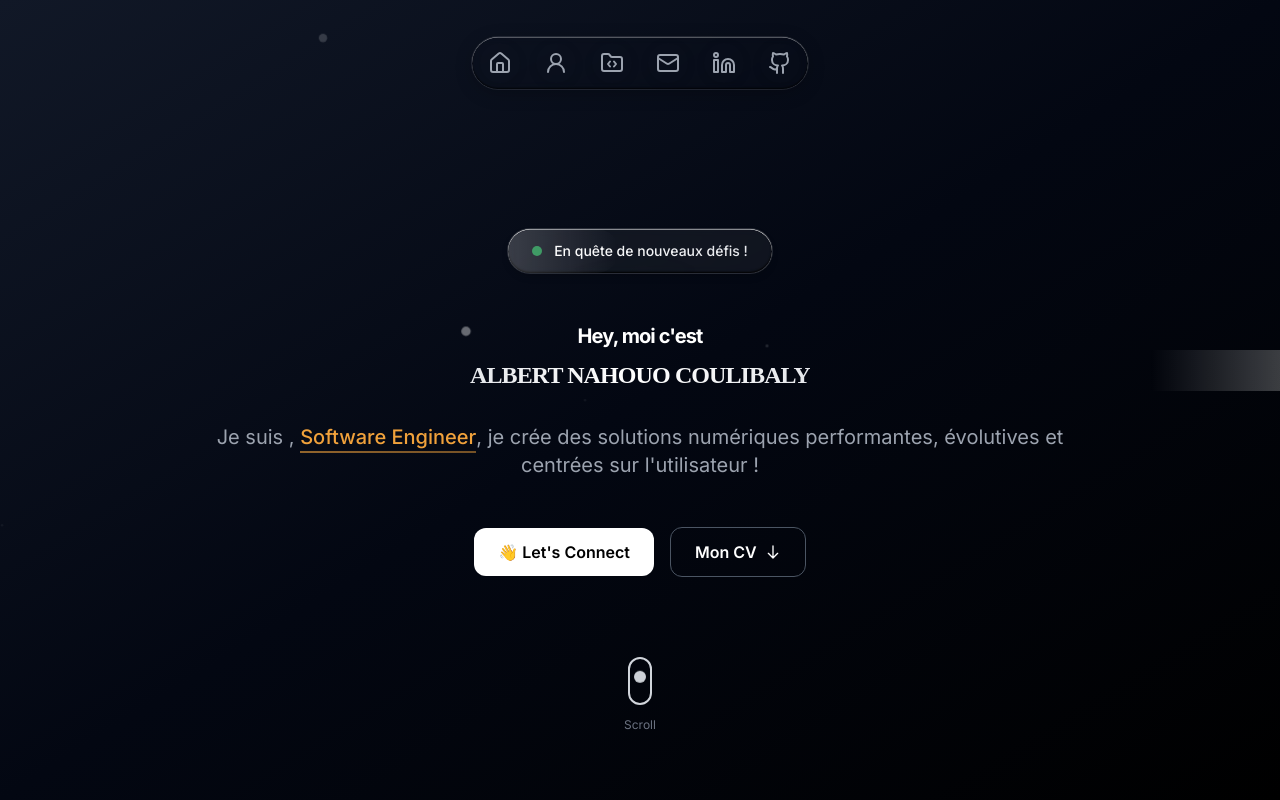
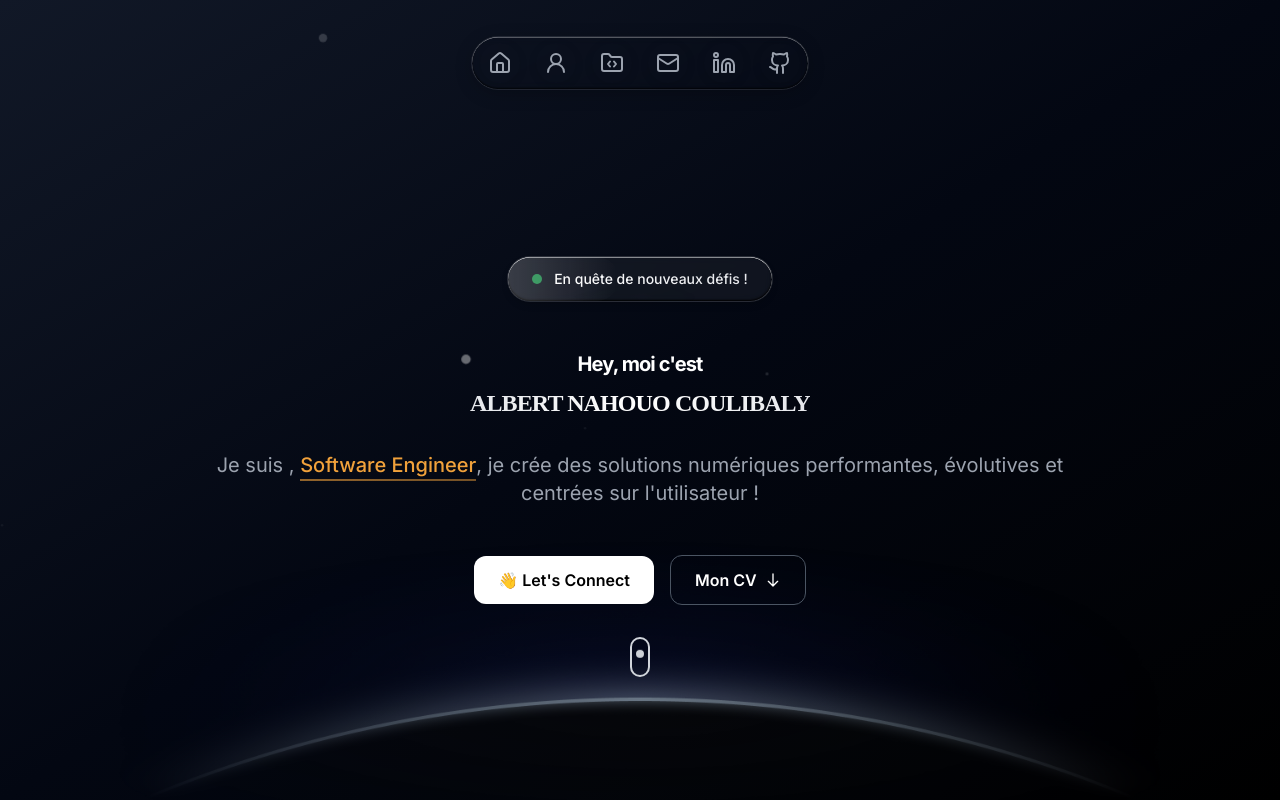
Before and after one commit to Volbis/volbis-s-portefolio, a React (Create React App) app: page / in a window 1280 px wide. Shown: the top 800 px of the page. Built offline with nearby package versions, Linux system fonts and the light colour scheme; a web font is replaced by a local one.

Commit message:
J'ais terminé le home

```diff
--- a/src/pages/Home.jsx
+++ b/src/pages/Home.jsx
@@ -1,10 +1,12 @@
 import React, { useState } from 'react';
 import { motion, useScroll, useTransform, AnimatePresence } from 'framer-motion';
+import backgroundImage from '../assets/images/maskbg.png';
 
 export default function Home() {
   const { scrollY } = useScroll();
   const y1 = useTransform(scrollY, [0, 300], [0, -50]);
   const y2 = useTransform(scrollY, [0, 300], [0, -100]);
+  const scrollIndicatorOpacity = useTransform(scrollY, [0, 250], [1, 1/6]);
   const [hoveredItem, setHoveredItem] = useState(null);
 
   const navItems = [
@@ -12,35 +14,52 @@ export default function Home() {
       id: 'home',
       label: 'Home',
       icon: (
-        <svg xmlns="http://www.w3.org/2000/svg" width="24" height="24" viewBox="0 0 24 24" fill="none" stroke="currentColor" stroke-width="2" stroke-linecap="round" stroke-linejoin="round" class="lucide lucide-house-icon lucide-house"><path d="M15 21v-8a1 1 0 0 0-1-1h-4a1 1 0 0 0-1 1v8"/><path d="M3 10a2 2 0 0 1 .709-1.528l7-6a2 2 0 0 1 2.582 0l7 6A2 2 0 0 1 21 10v9a2 2 0 0 1-2 2H5a2 2 0 0 1-2-2z"/></svg>
+        <svg xmlns="http://www.w3.org/2000/svg" width="24" height="24" viewBox="0 0 24 24" fill="none" stroke="currentColor" stroke-width="2" stroke-linecap="round" stroke-linejoin="round" class="lucide lucide-house-icon lucide-house">
+          <path d="M15 21v-8a1 1 0 0 0-1-1h-4a1 1 0 0 0-1 1v8"/>
+          <path d="M3 10a2 2 0 0 1 .709-1.528l7-6a2 2 0 0 1 2.582 0l7 6A2 2 0 0 1 21 10v9a2 2 0 0 1-2 2H5a2 2 0 0 1-2-2z"/>
+        </svg>
       )
     },
     {
       id: 'profile',
       label: 'Profile',
       icon: (
-        <svg xmlns="http://www.w3.org/2000/svg" width="24" height="24" viewBox="0 0 24 24" fill="none" stroke="currentColor" stroke-width="2" stroke-linecap="round" stroke-linejoin="round" class="lucide lucide-user-round-icon lucide-user-round"><circle cx="12" cy="8" r="5"/><path d="M20 21a8 8 0 0 0-16 0"/></svg>
+        <svg xmlns="http://www.w3.org/2000/svg" width="24" height="24" viewBox="0 0 24 24" fill="none" stroke="currentColor" stroke-width="2" stroke-linecap="round" stroke-linejoin="round" class="lucide lucide-user-round-icon lucide-user-round">
+          <circle cx="12" cy="8" r="5"/>
+          <path d="M20 21a8 8 0 0 0-16 0"/>
+        </svg>
       )
     },
     {
       id: 'projects',
       label: 'Projects',
       icon: (
-        <svg xmlns="http://www.w3.org/2000/svg" width="24" height="24" viewBox="0 0 24 24" fill="none" stroke="currentColor" stroke-width="2" stroke-linecap="round" stroke-linejoin="round" class="lucide lucide-folder-code-icon lucide-folder-code"><path d="M10 10.5 8 13l2 2.5"/><path d="m14 10.5 2 2.5-2 2.5"/><path d="M20 20a2 2 0 0 0 2-2V8a2 2 0 0 0-2-2h-7.9a2 2 0 0 1-1.69-.9L9.6 3.9A2 2 0 0 0 7.93 3H4a2 2 0 0 0-2 2v13a2 2 0 0 0 2 2z"/></svg>
+        <svg xmlns="http://www.w3.org/2000/svg" width="24" height="24" viewBox="0 0 24 24" fill="none" stroke="currentColor" stroke-width="2" stroke-linecap="round" stroke-linejoin="round" class="lucide lucide-folder-code-icon lucide-folder-code">
+          <path d="M10 10.5 8 13l2 2.5"/>
+          <path d="m14 10.5 2 2.5-2 2.5"/>
+          <path d="M20 20a2 2 0 0 0 2-2V8a2 2 0 0 0-2-2h-7.9a2 2 0 0 1-1.69-.9L9.6 3.9A2 2 0 0 0 7.93 3H4a2 2 0 0 0-2 2v13a2 2 0 0 0 2 2z"/>
+        </svg>
       )
     },
     {
       id: 'contact',
       label: 'Contact',
       icon: (
-        <svg xmlns="http://www.w3.org/2000/svg" width="24" height="24" viewBox="0 0 24 24" fill="none" stroke="currentColor" stroke-width="2" stroke-linecap="round" stroke-linejoin="round" class="lucide lucide-mail-icon lucide-mail"><path d="m22 7-8.991 5.727a2 2 0 0 1-2.009 0L2 7"/><rect x="2" y="4" width="20" height="16" rx="2"/></svg>
+        <svg xmlns="http://www.w3.org/2000/svg" width="24" height="24" viewBox="0 0 24 24" fill="none" stroke="currentColor" stroke-width="2" stroke-linecap="round" stroke-linejoin="round" class="lucide lucide-mail-icon lucide-mail">
+          <path d="m22 7-8.991 5.727a2 2 0 0 1-2.009 0L2 7"/>
+          <rect x="2" y="4" width="20" height="16" rx="2"/>
+        </svg>
       )
     },
     {
       id: 'linkedin',
       label: 'LinkedIn',
       icon: (
-<svg xmlns="http://www.w3.org/2000/svg" width="24" height="24" viewBox="0 0 24 24" fill="none" stroke="currentColor" stroke-width="2" stroke-linecap="round" stroke-linejoin="round" class="lucide lucide-linkedin-icon lucide-linkedin"><path d="M16 8a6 6 0 0 1 6 6v7h-4v-7a2 2 0 0 0-2-2 2 2 0 0 0-2 2v7h-4v-7a6 6 0 0 1 6-6z"/><rect width="4" height="12" x="2" y="9"/><circle cx="4" cy="4" r="2"/></svg>
+        <svg xmlns="http://www.w3.org/2000/svg" width="24" height="24" viewBox="0 0 24 24" fill="none" stroke="currentColor" stroke-width="2" stroke-linecap="round" stroke-linejoin="round" class="lucide lucide-linkedin-icon lucide-linkedin">
+          <path d="M16 8a6 6 0 0 1 6 6v7h-4v-7a2 2 0 0 0-2-2 2 2 0 0 0-2 2v7h-4v-7a6 6 0 0 1 6-6z"/>
+          <rect width="4" height="12" x="2" y="9"/>
+          <circle cx="4" cy="4" r="2"/>
+        </svg>
       ),
       external: true,
       url: 'https://linkedin.com/in/votre-profil'
@@ -49,7 +68,10 @@ export default function Home() {
       id: 'github',
       label: 'GitHub',
       icon: (
-        <svg xmlns="http://www.w3.org/2000/svg" width="24" height="24" viewBox="0 0 24 24" fill="none" stroke="currentColor" stroke-width="2" stroke-linecap="round" stroke-linejoin="round" class="lucide lucide-github-icon lucide-github"><path d="M15 22v-4a4.8 4.8 0 0 0-1-3.5c3 0 6-2 6-5.5.08-1.25-.27-2.48-1-3.5.28-1.15.28-2.35 0-3.5 0 0-1 0-3 1.5-2.64-.5-5.36-.5-8 0C6 2 5 2 5 2c-.3 1.15-.3 2.35 0 3.5A5.403 5.403 0 0 0 4 9c0 3.5 3 5.5 6 5.5-.39.49-.68 1.05-.85 1.65-.17.6-.22 1.23-.15 1.85v4"/><path d="M9 18c-4.51 2-5-2-7-2"/></svg>
+        <svg xmlns="http://www.w3.org/2000/svg" width="24" height="24" viewBox="0 0 24 24" fill="none" stroke="currentColor" stroke-width="2" stroke-linecap="round" stroke-linejoin="round" class="lucide lucide-github-icon lucide-github">
+          <path d="M15 22v-4a4.8 4.8 0 0 0-1-3.5c3 0 6-2 6-5.5.08-1.25-.27-2.48-1-3.5.28-1.15.28-2.35 0-3.5 0 0-1 0-3 1.5-2.64-.5-5.36-.5-8 0C6 2 5 2 5 2c-.3 1.15-.3 2.35 0 3.5A5.403 5.403 0 0 0 4 9c0 3.5 3 5.5 6 5.5-.39.49-.68 1.05-.85 1.65-.17.6-.22 1.23-.15 1.85v4"/>
+          <path d="M9 18c-4.51 2-5-2-7-2"/>
+        </svg>
       ),
       external: true,
       url: 'https://github.com/votre-profil'
@@ -98,7 +120,7 @@ export default function Home() {
   };
 
   return (
-    <div className="relative min-h-screen flex flex-col items-center justify-center overflow-hidden">
+    <div className="relative min-h-screen flex flex-col items-center justify-center">
 
       {/* Navigation Bar - Indépendante */}
       <div className="fixed top-4 mt-3 sm:top-6 left-2 right-2 sm:left-0 sm:right-0 z-50 flex justify-center">
@@ -201,7 +223,7 @@ export default function Home() {
 
       {/* Contenu principal */}
       <motion.div
-        className="relative z-10 max-w-6xl mx-auto px-4 sm:px-6 lg:px-8 text-center"
+        className="relative z-10 max-w-6xl mx-auto px-4 mb-8 sm:mb-11 sm:px-6 lg:px-8 text-center"
         variants={containerVariants}
         initial="hidden"
         animate="visible"
@@ -209,7 +231,7 @@ export default function Home() {
         {/* Badge */}
         <motion.div
           variants={itemVariants}
-          className="inline-flex items-center mt-24 sm:mt-32 lg:mt-40 gap-2 sm:gap-3 px-4 sm:px-6 py-2 sm:py-3 mb-8 sm:mb-12 bg-white/5 backdrop-blur-sm border border-white/10 rounded-full text-xs sm:text-sm text-gray-300 relative overflow-hidden cursor-pointer transition-transform duration-300 hover:scale-105"
+          className="inline-flex items-center mt-44 gap-2 sm:gap-3 px-4 sm:px-6 py-2 sm:py-3 mb-8 sm:mb-12 bg-white/5 backdrop-blur-sm border border-white/10 rounded-full text-xs sm:text-sm text-gray-300 relative overflow-hidden cursor-pointer transition-transform duration-300 hover:scale-105"
           style={{
             boxShadow: "inset 0 0.5px hsl(0, 0%, 100%), inset 0 -1px 2px 0 hsl(0, 0%, 0%), 0px 4px 10px -4px hsla(0, 0%, 0%, 0.3)"
           }}
@@ -283,18 +305,6 @@ export default function Home() {
             >
               ALBERT NAHOUO COULIBALY
             </motion.span>
-
-              {/* Effet de brillance animé */}
-              <motion.div
-                className="absolute inset-0 bg-gradient-to-r from-transparent via-white/30 to-transparent -skew-x-12 pointer-events-none"
-                initial={{ x: "-200%" }}
-                animate={{ x: "200%" }}
-                transition={{
-                  delay: 1.5,
-                  duration: 1.5,
-                  ease: "easeInOut"
-                }}
-              />
 
             {/* Particules flottantes */}
             <motion.div
@@ -377,7 +387,7 @@ export default function Home() {
 
         <motion.div
           variants={itemVariants}
-                className="flex flex-col sm:flex-row mx-4 sm:mx-0 gap-3 sm:gap-4 justify-center items-center mb-16 sm:mb-20"
+          className="flex flex-col sm:flex-row mx-4 sm:mx-0 gap-3 sm:gap-4 justify-center items-center mb-6 sm:mb-8"
         >
           <motion.button
             onClick={() => scrollToSection('contact')}
@@ -420,25 +430,26 @@ export default function Home() {
 
         {/* Indicateur de scroll */}
         <motion.div
-                className="mt-16 sm:mt-20 flex flex-col items-center cursor-pointer group"
+          className="mt-2 sm:mt-6 flex flex-col items-center cursor-pointer group"
           onClick={() => window.scrollBy({ top: window.innerHeight, behavior: 'smooth' })}
           initial={{ opacity: 0, y: 20 }}
           animate={{ opacity: 1, y: 0 }}
-                transition={{ delay: 2, duration: 0.8 }}
+          transition={{ delay: 2, duration: 0.3 }}
           whileHover={{ scale: 1.1 }}
           whileTap={{ scale: 0.9 }}
+          style={{ opacity: scrollIndicatorOpacity }}
         >
           {/* Icône de souris */}
           <div className="relative">
             <div
-                    className="w-6 h-12 border-2 border-gray-300 group-hover:border-white rounded-full flex justify-center transition-colors duration-300"
+              className="w-5 h-10 border-2 border-gray-300 group-hover:border-white rounded-full flex justify-center transition-colors duration-300"
               style={{ background: 'transparent' }}
             >
               <motion.div
-                      className="w-3 h-3 bg-gray-300 group-hover:bg-white rounded-full mt-1.5 transition-colors duration-300"
+                className="w-2 h-2 bg-gray-300 group-hover:bg-white rounded-full mt-1.5 transition-colors duration-300"
                 animate={{
                   opacity: [0.3, 1, 0.3],
-                        y: [-6, 6, -6]
+                  y: [-5, 5, -5]
                 }}
                 transition={{
                   duration: 1.5,
@@ -449,16 +460,18 @@ export default function Home() {
             </div>
           </div>
 
-                <motion.span
-                  className="text-xs text-gray-500 mt-3 group-hover:text-gray-300 transition-colors duration-300"
-                  initial={{ opacity: 0 }}
-                  animate={{ opacity: 1 }}
-                  transition={{ delay: 2.5, duration: 0.5 }}
-                >
-                  Scroll
-                </motion.span>
         </motion.div>
       </motion.div>
+
+      {/* Fond */}
+      <div className="absolute inset-0 z-0 overflow-hidden flex items-end justify-center">
+        <img
+          src={backgroundImage}
+          alt="Background"
+          className="w-full mt-32 sm:mt-70 h-auto object-cover opacity-50"
+          style={{ transform: 'translateY(18%)' }}
+        />
+      </div>
     </div>
   );
 }
--- a/src/styles/index.css
+++ b/src/styles/index.css
@@ -13,6 +13,8 @@
     scroll-behavior: smooth;
     font-feature-settings: 'cv11', 'ss01';
     font-variation-settings: 'opsz' 32;
+    height: 100%;
+    background: #0A0A0B;
   }
 
   body {
@@ -22,9 +24,16 @@
     color: #F5F5F5;
     margin: 0;
     padding: 0;
+    height: 100%;
+    min-height: 100vh;
     overflow-x: hidden;
     -webkit-font-smoothing: antialiased;
     -moz-osx-font-smoothing: grayscale;
+  }
+
+  #root {
+    min-height: 100vh;
+    background: #0A0A0B;
   }
 
   /* Selection styles */
```
Also changed, not shown: src/assets/images/Laye.png (renamed from public/images/Laye.png), src/assets/images/maskbg.png (added). Lines whose indentation alone changed are shown as unchanged.
